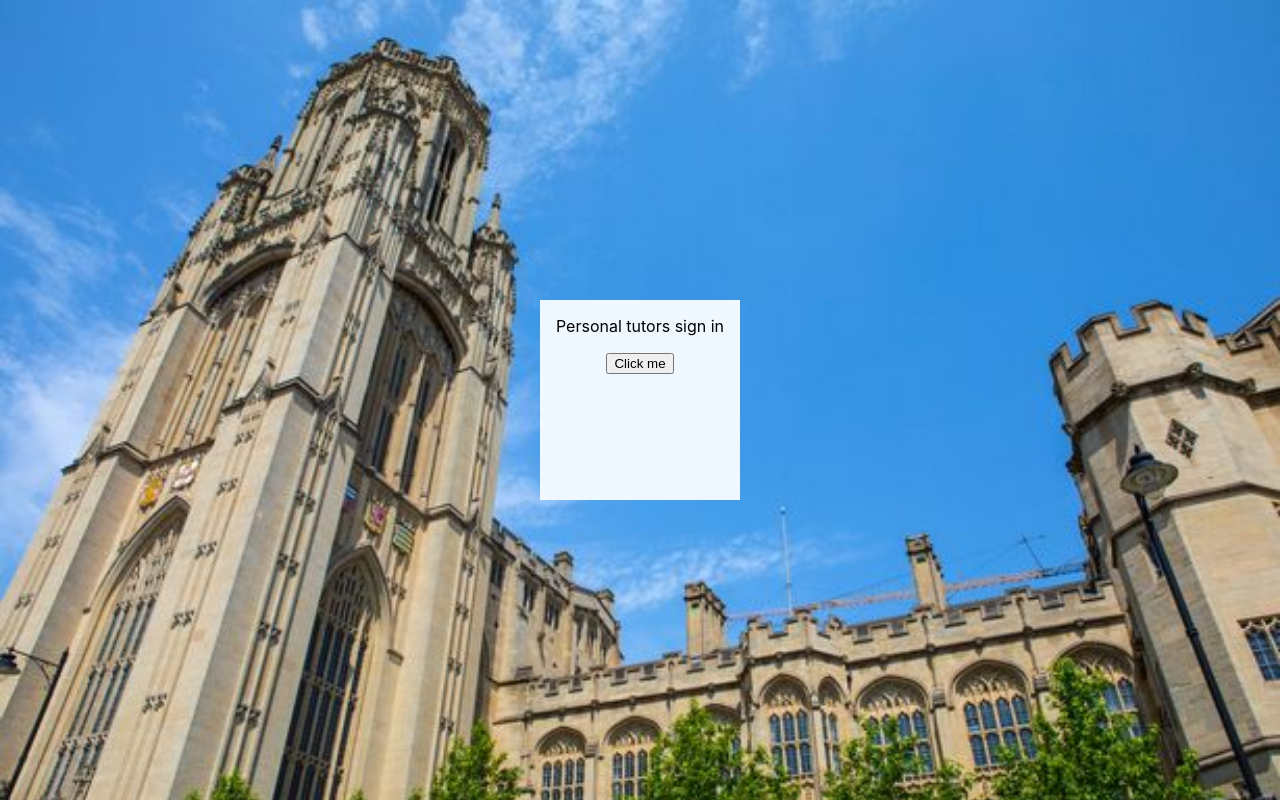
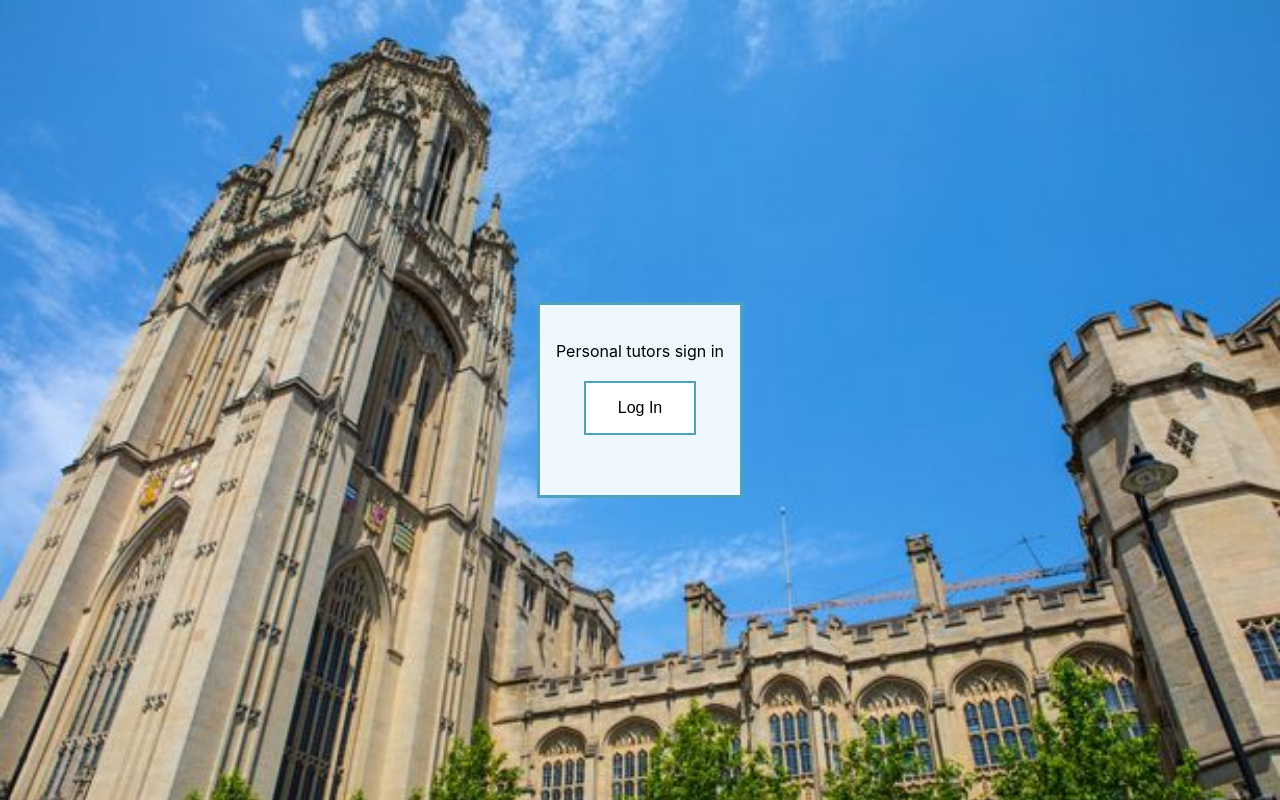
Before and after one commit to spe-uob/2021-NormalAnalytics, a React (Create React App) app in the folder normal-analytics-frontend/: page / in a window 1280 px wide. Built offline with nearby package versions, Linux system fonts and the light colour scheme; no server answers.

Commit message:
router started

```diff
--- a/normal-analytics-frontend/package.json
+++ b/normal-analytics-frontend/package.json
@@ -35,5 +35,8 @@
       "last 1 firefox version",
       "last 1 safari version"
     ]
+  },
+  "devDependencies": {
+    "react-router-dom": "^6.0.2"
   }
 }
--- a/normal-analytics-frontend/src/WelcomePage/WelcomePage.css
+++ b/normal-analytics-frontend/src/WelcomePage/WelcomePage.css
@@ -6,12 +6,33 @@
     height:100vh;
     display: flex;
     align-items: center;
-justify-content: center;
+    justify-content: center;
 }
 
 .login{
     background-color: aliceblue;
     width: 200px;
-    height: 200px;
+    height: 150px;
     text-align: center;
+    border: 3px solid #50a2bb;
+    padding: 20px 0;
+
 }
+
+.button{
+    padding: 16px 32px;
+    text-align: center;
+    text-decoration: none;
+    display: inline-block;
+    font-size: 16px;
+    margin: 4px 2px;
+    transition-duration: 0.4s;
+    cursor: pointer;
+    background-color: white;
+    color: black;
+    border: 2px solid #50a2bb;
+}
+.button:hover{
+    background-color: #50a2bb;
+    color: white;
+  }
--- a/normal-analytics-frontend/src/WelcomePage/WelcomePage.js
+++ b/normal-analytics-frontend/src/WelcomePage/WelcomePage.js
@@ -13,8 +13,8 @@ class WelcomePage extends React.Component {
       <div className="fullpage">
         <div className="login">
           <p>Personal tutors sign in</p>
-          <button onClick={this.handleClick}>
-        Click me
+          <button class="button" onClick={this.handleClick}>
+        Log In
       </button>
         </div>
 
```
Also changed, not shown: 2 other files (tests, documents, lock files or other folders).
